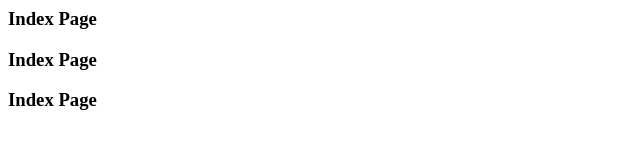
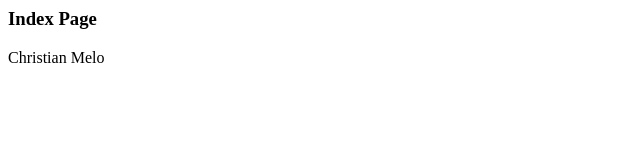
Before and after one commit to cbmelo/git-tutorial, a plain HTML site: page index.html in a window 1280 px wide. Shown: the whole page, without its empty margins (0-640 px from the left). Drawn offline with Linux system fonts and the light colour scheme.

Commit message:
Name added

```diff
--- a/index.html
+++ b/index.html
@@ -1 +1,2 @@
-<h3>Index Page</h3><h3>Index Page</h3><h3>Index Page</h3>
+<h3>Index Page</h3>
+<p>Christian Melo</p>
```
